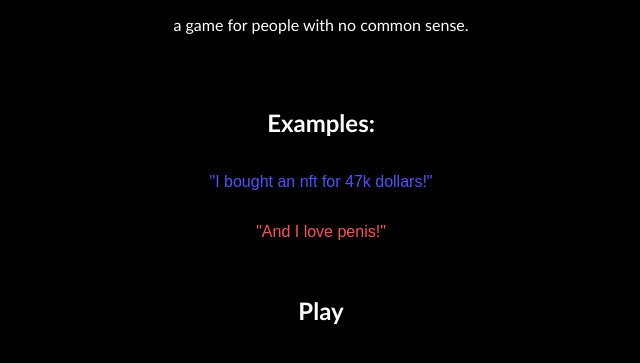
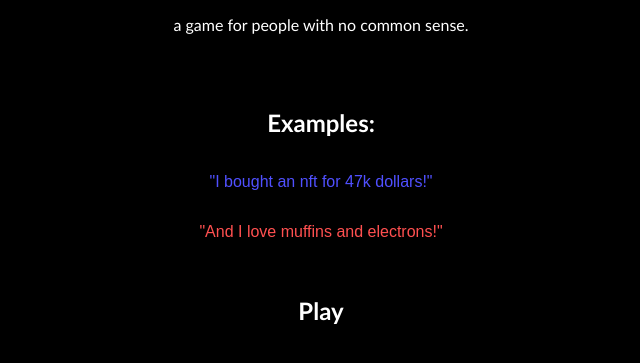
Before and after one commit to HarriTheEditor/dumbass-responses, a plain HTML site: page index.html in a window 1280 px wide. Shown: the part 277-640 px from the top of the page, without its empty margins (319-959 px from the left). Drawn offline with Linux system fonts and the light colour scheme.

Commit message:
Update index.html

```diff
--- a/index.html
+++ b/index.html
@@ -17,7 +17,7 @@
 
         <h2>Examples:</h2>
         <p class="sentence">"I bought an nft for 47k dollars!"</p>
-        <p class="response">"And I love penis!"</p>
+        <p class="response">"And I love muffins and electrons!"</p>
 
         <br>
 
```
